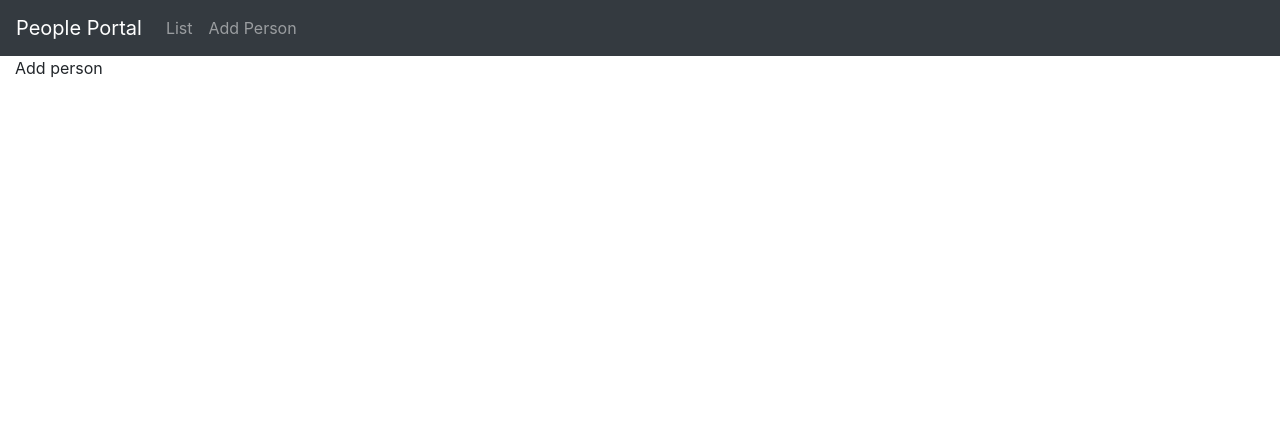
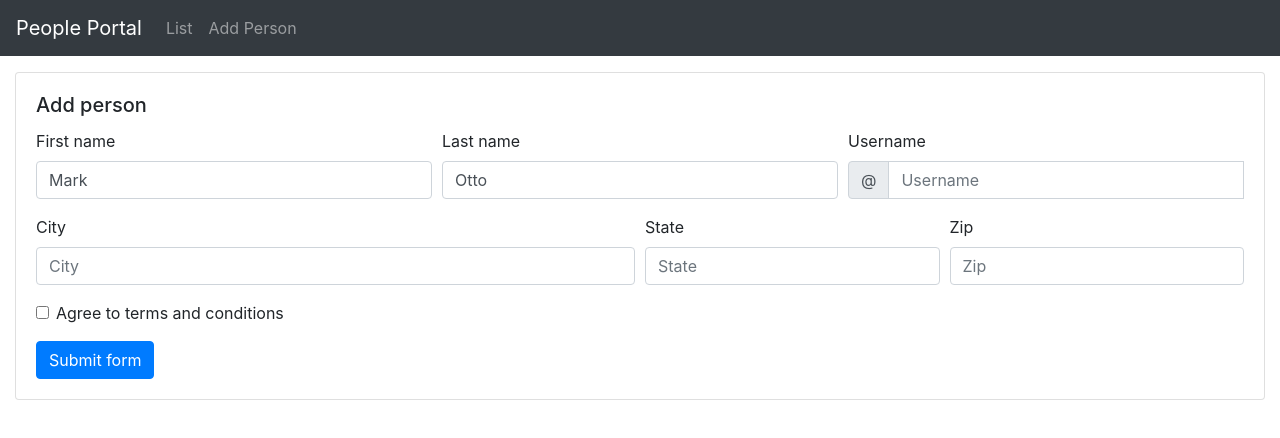
Before and after one commit to alex-auus/PersonPortal, a React (Create React App) app in the folder frontend/: page /add-person in a window 1280 px wide. Shown: the top 438 px of the page. Built offline with nearby package versions, Linux system fonts and the light colour scheme.

Commit message:
Added stub Add person form. Added styling.

```diff
--- a/frontend/src/App.scss
+++ b/frontend/src/App.scss
@@ -0,0 +1,3 @@
+.main-container {
+  padding-top: 1rem;
+}
--- a/frontend/src/App.tsx
+++ b/frontend/src/App.tsx
@@ -17,7 +17,7 @@
   return (
     <>
       <Navigation />
-      <Container fluid>
+      <Container className="main-container" fluid>
         <Row>
           <Col>
             <Switch>
--- a/frontend/src/components/navigation/navigation.component.tsx
+++ b/frontend/src/components/navigation/navigation.component.tsx
@@ -8,12 +8,12 @@
   const history = useHistory();
   const location = useLocation();
 
-  function handleClick(path: string) {
+  const handleClick = (path: string) => {
     return (event: React.MouseEvent) => {
       event.preventDefault();
       history.push(path);
     };
-  }
+  };
 
   return (
     <Navbar expand="sm" bg="dark" variant="dark">
--- a/frontend/src/pages/add-person/add-person.component.tsx
+++ b/frontend/src/pages/add-person/add-person.component.tsx
@@ -1,5 +1,105 @@
-import React from "react";
+import React, { useState } from "react";
 
-const AddPersonPage = () => <div>Add person</div>;
+import Form from "react-bootstrap/Form";
+import Col from "react-bootstrap/Col";
+import InputGroup from "react-bootstrap/InputGroup";
+import Button from "react-bootstrap/Button";
+import Card from "react-bootstrap/Card";
+
+const AddPersonPage = () => {
+  const [validated, setValidated] = useState(false);
+
+  const handleSubmit = (event: React.FormEvent<HTMLInputElement>) => {
+    const form = event.currentTarget;
+    if (form.checkValidity() === false) {
+      event.preventDefault();
+      event.stopPropagation();
+    }
+
+    setValidated(true);
+  };
+
+  return (
+    <Card>
+      <Card.Body>
+        <Card.Title>Add person</Card.Title>
+        <Card.Text>
+          <Form noValidate validated={validated} onSubmit={handleSubmit}>
+            <Form.Row>
+              <Form.Group as={Col} md="4" controlId="validationCustom01">
+                <Form.Label>First name</Form.Label>
+                <Form.Control
+                  required
+                  type="text"
+                  placeholder="First name"
+                  defaultValue="Mark"
+                />
+                <Form.Control.Feedback>Looks good!</Form.Control.Feedback>
+              </Form.Group>
+              <Form.Group as={Col} md="4" controlId="validationCustom02">
+                <Form.Label>Last name</Form.Label>
+                <Form.Control
+                  required
+                  type="text"
+                  placeholder="Last name"
+                  defaultValue="Otto"
+                />
+                <Form.Control.Feedback>Looks good!</Form.Control.Feedback>
+              </Form.Group>
+              <Form.Group as={Col} md="4" controlId="validationCustomUsername">
+                <Form.Label>Username</Form.Label>
+                <InputGroup>
+                  <InputGroup.Prepend>
+                    <InputGroup.Text id="inputGroupPrepend">@</InputGroup.Text>
+                  </InputGroup.Prepend>
+                  <Form.Control
+                    type="text"
+                    placeholder="Username"
+                    aria-describedby="inputGroupPrepend"
+                    required
+                  />
+                  <Form.Control.Feedback type="invalid">
+                    Please choose a username.
+                  </Form.Control.Feedback>
+                </InputGroup>
+              </Form.Group>
+            </Form.Row>
+            <Form.Row>
+              <Form.Group as={Col} md="6" controlId="validationCustom03">
+                <Form.Label>City</Form.Label>
+                <Form.Control type="text" placeholder="City" required />
+                <Form.Control.Feedback type="invalid">
+                  Please provide a valid city.
+                </Form.Control.Feedback>
+              </Form.Group>
+              <Form.Group as={Col} md="3" controlId="validationCustom04">
+                <Form.Label>State</Form.Label>
+                <Form.Control type="text" placeholder="State" required />
+                <Form.Control.Feedback type="invalid">
+                  Please provide a valid state.
+                </Form.Control.Feedback>
+              </Form.Group>
+              <Form.Group as={Col} md="3" controlId="validationCustom05">
+                <Form.Label>Zip</Form.Label>
+                <Form.Control type="text" placeholder="Zip" required />
+                <Form.Control.Feedback type="invalid">
+                  Please provide a valid zip.
+                </Form.Control.Feedback>
+              </Form.Group>
+            </Form.Row>
+            <Form.Group>
+              <Form.Check
+                required
+                label="Agree to terms and conditions"
+                feedback="You must agree before submitting."
+              />
+            </Form.Group>
+            <Button type="submit">Submit form</Button>
+          </Form>
+        </Card.Text>
+      </Card.Body>
+    </Card>
+  );
+};
 
 export default AddPersonPage;
--- a/frontend/src/pages/persons/persons.component.tsx
+++ b/frontend/src/pages/persons/persons.component.tsx
@@ -11,6 +11,8 @@
   return (
     <Card>
       <Card.Body>
+        <Card.Title>Persons</Card.Title>
+        <Card.Text>
           <Table size="sm" responsive striped bordered hover>
             <thead>
               <tr>
@@ -36,6 +38,7 @@
             </tbody>
           </Table>
           <PaginationBar />
+        </Card.Text>
       </Card.Body>
     </Card>
   );
```
Lines whose indentation alone changed are shown as unchanged.
